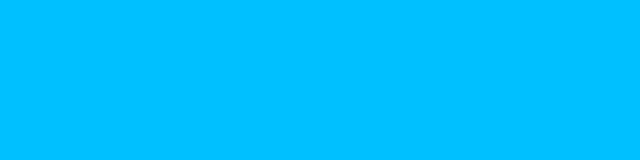
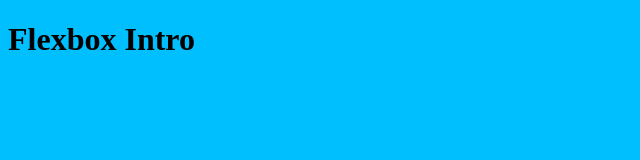
Before and after one commit to rarceneaux/flexbox-intro, a plain HTML site: page index.html in a window 1280 px wide. Shown: the whole page, without its empty margins (0-640 px from the left). Drawn offline with Linux system fonts and the light colour scheme.

Commit message:
added h1 to html

```diff
--- a/index.html
+++ b/index.html
@@ -8,7 +8,7 @@
   <title>Flexbox Intro</title>
 </head>
 <body>
-
+  <H1>Flexbox Intro</H1>
 
   <script src="main.js"></script>
 </body>
```
